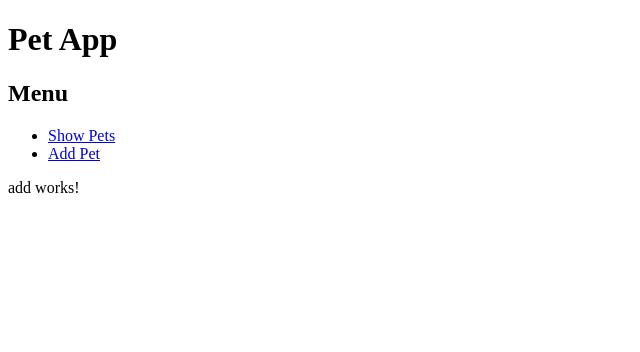
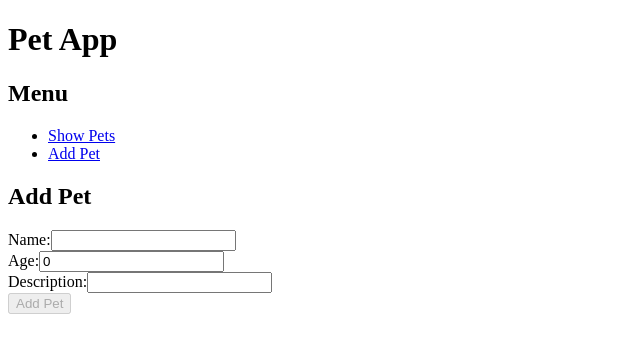
Before and after one commit to boolean-uk/angular-routing-form-workshop, an Angular app: page /pets/add in a window 1280 px wide. Shown: the top 352 px of the page, without its empty margins (0-640 px from the left). Built offline with nearby package versions, Linux system fonts and the light colour scheme.

Commit message:
added form

```diff
--- a/src/app/pets/add/add.component.html
+++ b/src/app/pets/add/add.component.html
@@ -1 +1,21 @@
-<p>add works!</p>
+<div>
+  <h2>Add Pet</h2>
+  <form [formGroup]="petForm" (ngSubmit)="addPet()">
+    <div>
+      <label for="name">Name:</label>
+      <input type="text" id="name" formControlName="name" />
+    </div>
+
+    <div>
+      <label for="age">Age:</label>
+      <input type="text" id="age" formControlName="age" />
+    </div>
+
+    <div>
+      <label for="description">Description:</label>
+      <input type="text" id="description" formControlName="description" />
+    </div>
+
+    <button type="submit" [disabled]="petForm.invalid">Add Pet</button>
+  </form>
+</div>
--- a/src/app/pets/add/add.component.ts
+++ b/src/app/pets/add/add.component.ts
@@ -1,10 +1,36 @@
 import { Component } from '@angular/core';
+import { FormBuilder, FormGroup, Validators } from '@angular/forms';
+import { PetsService } from '../pets.service';
+import { Pet } from '../models/pet';
 
 @Component({
   selector: 'app-add',
   templateUrl: './add.component.html',
-  styleUrl: './add.component.css'
+  styleUrl: './add.component.css',
 })
 export class AddComponent {
+  petForm: FormGroup;
+  pservice: PetsService;
+  constructor(
+    private formBuilder: FormBuilder,
+    private readonly petService: PetsService
+  ) {
+    this.petForm = this.formBuilder.group({
+      name: ['', Validators.required],
+      description: ['', Validators.required],
+      age: [0, Validators.required],
+    });
+    this.pservice = this.petService;
+  }
 
+  addPet(): void {
+    const newPet: Pet = {
+      id: 0,
+      name: this.petForm.value.name,
+      description: this.petForm.value.description,
+      age: this.petForm.value.age,
+    };
+    this.pservice.AddPet(newPet);
+    this.petForm.reset();
+  }
 }
--- a/src/app/pets/view/view.component.html
+++ b/src/app/pets/view/view.component.html
@@ -1,3 +1,7 @@
 <div *ngIf="pet !== null">
-  {{ pet.name }}
+  <h2>
+    {{ pet.name }}
+  </h2>
+  <h3>Age:{{ pet.age }}</h3>
+  <p>{{ pet.description }}</p>
 </div>
```
